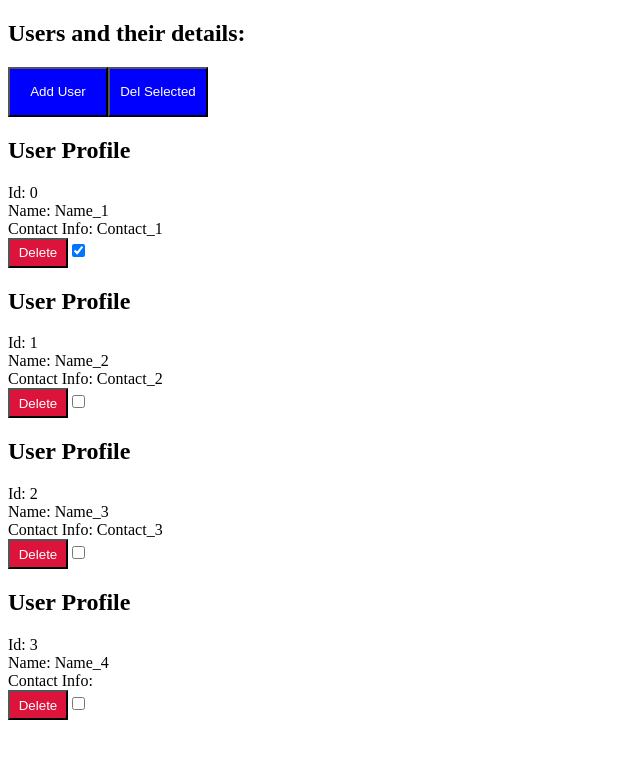
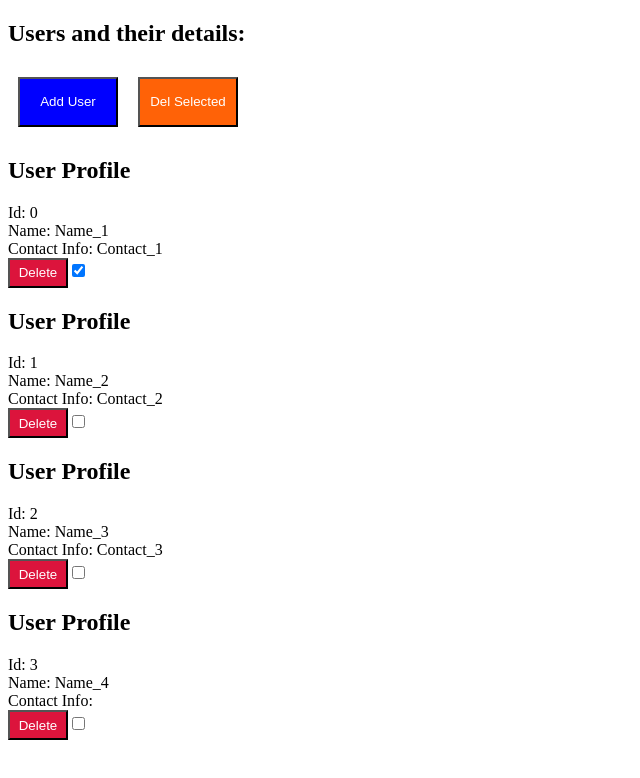
Before and after one commit to mgandore/introduction-to-angular, an Angular app in the folder component-interaction/: page / in a window 1280 px wide. Both pictures are taken after a click on the checkbox 78 px from the left and 250 px from the top of the page. Shown: the top 778 px of the page, without its empty margins (0-640 px from the left). Built offline with nearby package versions, Linux system fonts and the light colour scheme.

Commit message:
Change style of new  btn

```diff
--- a/component-interaction/src/app/user-list/user-list.component.html
+++ b/component-interaction/src/app/user-list/user-list.component.html
@@ -1,6 +1,6 @@
 <h2>Users and their details:</h2>
 <button class="success" (click)="handleAddClick()">Add User</button>
-<button class="success" *ngIf="existsSelected()" (click)="deleteSelectedUsers()">Del
+<button class="rm-selected" *ngIf="existsSelected()" (click)="deleteSelectedUsers()">Del
 	Selected</button>
 <user-details *ngFor="let user of allUsers" [user]="user" (onDeleteUser)="handleDeleteUser($event)"
 	(onSelectUser)="handleSelectedUser($event)">
--- a/component-interaction/src/styles.css
+++ b/component-interaction/src/styles.css
@@ -13,16 +13,24 @@ button:active {
 	color: rgb(255, 255, 255);
 }
 
-.success {
+.success,
+.rm-selected {
 	height: 50px;
 	width: 100px;
 	background-color: rgb(0, 0, 255);
 	color: rgb(255, 255, 255);
+
+	margin: 10px;
 }
 
-.success:active {
+.success:active,
+.rm-selected:active {
 	height: 48px;
 	width: 98px;
 	background-color: rgb(0, 0, 255);
-	color: rgb(255, 255, 255);
 }
+
+.rm-selected,
+.rm-selected:active {
+	background-color: rgb(255, 98, 7);
+}
```
